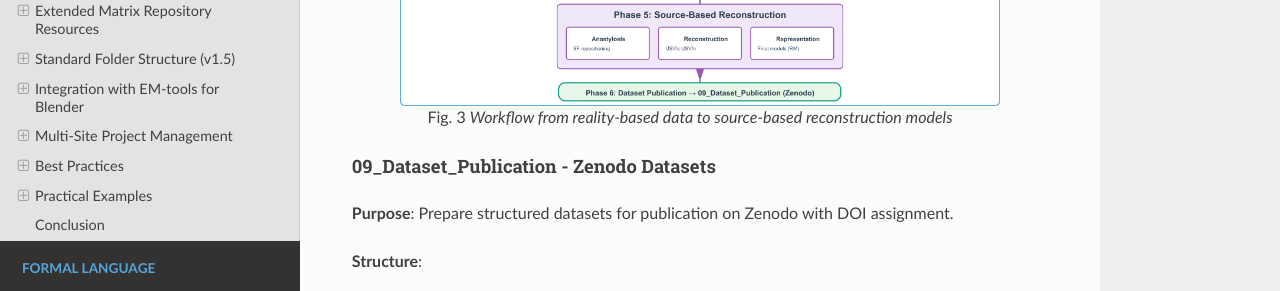
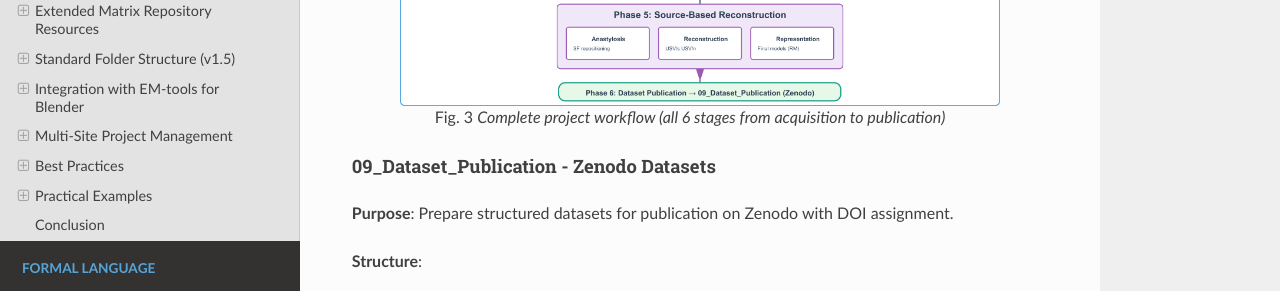
Before and after one commit to zalmoxes-laran/ExtendedMatrix-doc, a Sphinx documentation site: the page built from docs/project_organization.rst, in a window 1280 px wide and 900 px high, scrolled down 12241 px. Shown: the part 150-441 px from the top of the window. Built offline with Sphinx 7.4.7 and the Read the Docs theme 3.1.0, drawn with Linux system fonts in a browser that asks for light colours; pages that are not in the unit, such as notebooks, are missing from menus.

Commit message:
Update project_organization.rst

```diff
--- a/docs/project_organization.rst
+++ b/docs/project_organization.rst
@@ -533,7 +533,7 @@
    :width: 600px
    :align: center
 
-   *Workflow from reality-based data to source-based reconstruction models*
+   *Complete project workflow (all 6 stages from acquisition to publication)*
 
 09_Dataset_Publication - Zenodo Datasets
 ^^^^^^^^^^^^^^^^^^^^^^^^^^^^^^^^^^^^^^^^
```
